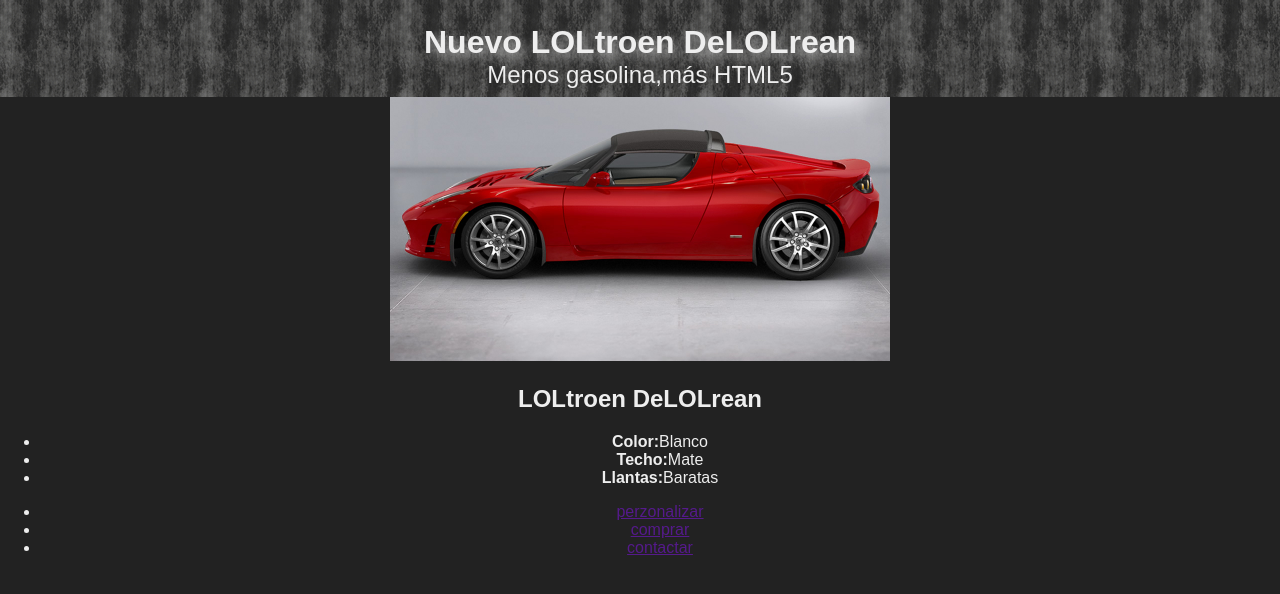
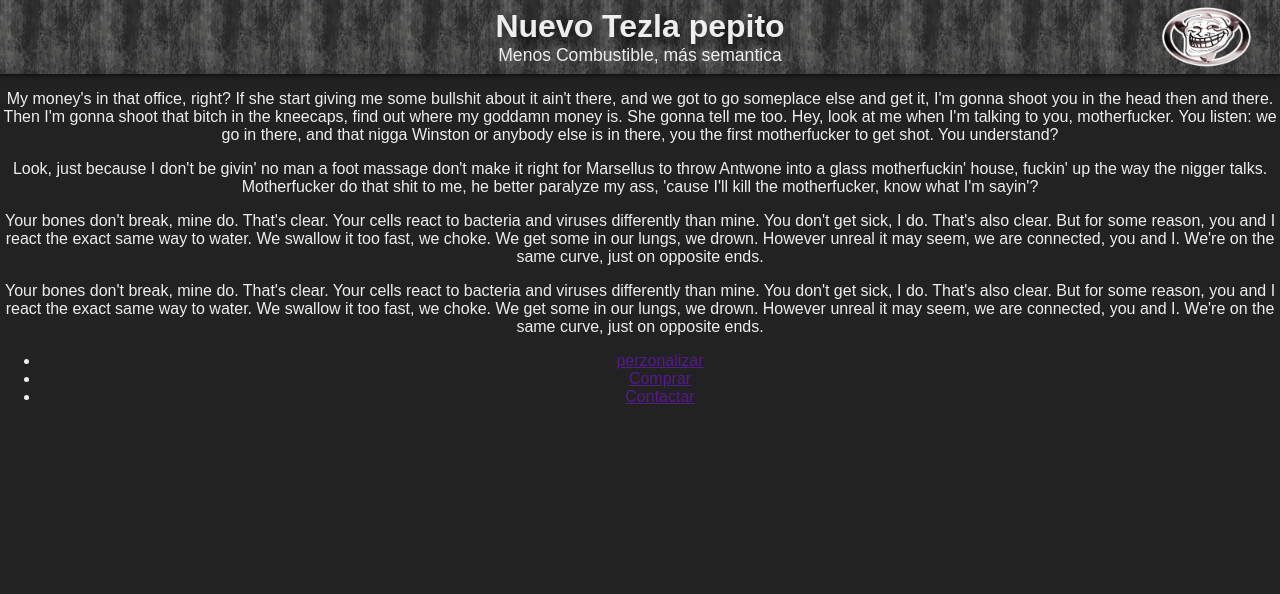
Before and after one commit to Rudibarra/mejorandola, a plain HTML site: page index.html in a window 1280 px wide. Drawn offline with Linux system fonts and the light colour scheme.

Commit message:
clase css latino

```diff
--- a/estilos.css
+++ b/estilos.css
@@ -1,34 +1,35 @@
-@charset "UTF-8";
-
-
-body
-{
-	background-color:#222;
-	color:#EEE;
+body{
+	background:#222;
+	color:#eee;
 	font-family:Arial;
 	font-size:16px;
 	text-align:center;
+}
+
+header{
+	background:url(logo.png) no-repeat 98% center,url(fondo.png);
+	background-size:100px,100px 100px;
+	box-shadow:#000 0 0 6px;
+	margin:0,0,1em,0;
+	padding:0.5em 0;
+	width:100%;
+
+
 
 }
 
-header{
-	background:url("fondo.png");
+header h1{
+	font-size:2em;
 	margin: 0;
-	padding:0.5em 0;
-	width:100%;
-}
+	text-shadow:rgba(0,0,0,0.75) 5px 5px 10px;
 
-header h1{
-	margin: 0;
-	padding:0.5em 0 0 0;
-	text-shadow:rgba(255,255,255,0.5) 5px 5px 10px;
 
 }
 
 header h2{
+	font-size:1.1em;
+	font-weight:normal;
 	margin: 0;
-	font-weight:normal;
-
 
 
 }
--- a/index.html
+++ b/index.html
@@ -1,8 +1,11 @@
 <!doctype html>
 <html lang="es">
+
 <head>
 <meta charset="UTF-8">
-<title>Nuevo LOLtroen DeLOLrean</title>
+
+<title>Nuevo Tezla Pepito</title>
+
 <link rel="stylesheet" href="normalize.css">
 <link rel="stylesheet" href="estilos.css">
 <script src="prefixfree.min.js"></script>
@@ -12,42 +15,47 @@
 
 <header>
 	<hgroup>
-<h1>Nuevo LOLtroen DeLOLrean</h1>
-<h2>Menos gasolina,más HTML5</h2>
+		<h1>Nuevo Tezla pepito</h1>
+    	<h2>Menos Combustible, más semantica</h2>
 	</hgroup>
 </header>
 
 <section>
+	<article id="historia">
 
-    <article id="historia">
-    </article>
-    <figure>
-    	<img src="crojo.jpg"/ width="500px">
-    	<figcaption>
-        	<h2>LOLtroen DeLOLrean</h2>
+    <p>My money's in that office, right? If she start giving me some bullshit about it ain't there, and we got to go someplace else and get it, I'm gonna shoot you in the head then and there. Then I'm gonna shoot that bitch in the kneecaps, find out where my goddamn money is. She gonna tell me too. Hey, look at me when I'm talking to you, motherfucker. You listen: we go in there, and that nigga Winston or anybody else is in there, you the first motherfucker to get shot. You understand? </p>
 
-            <ul>
-            	<li><strong>Color:</strong>Blanco</li>
-                <li><strong>Techo:</strong>Mate</li>
-                <li><strong>Llantas:</strong>Baratas</li>
-			</ul>
+<p>Look, just because I don't be givin' no man a foot massage don't make it right for Marsellus to throw Antwone into a glass motherfuckin' house, fuckin' up the way the nigger talks. Motherfucker do that shit to me, he better paralyze my ass, 'cause I'll kill the motherfucker, know what I'm sayin'? </p>
+
+<p>Your bones don't break, mine do. That's clear. Your cells react to bacteria and viruses differently than mine. You don't get sick, I do. That's also clear. But for some reason, you and I react the exact same way to water. We swallow it too fast, we choke. We get some in our lungs, we drown. However unreal it may seem, we are connected, you and I. We're on the same curve, just on opposite ends. </p>
+
+<p>Your bones don't break, mine do. That's clear. Your cells react to bacteria and viruses differently than mine. You don't get sick, I do. That's also clear. But for some reason, you and I react the exact same way to water. We swallow it too fast, we choke. We get some in our lungs, we drown. However unreal it may seem, we are connected, you and I. We're on the same curve, just on opposite ends. </p>
 
 
-        </figcaption>
+        <figure id="cochecito">
+
         </figure>
 
+    </article>
 
 
 </section>
 
-
 <nav>
 	<ul>
         <li><a href="">perzonalizar</a></li>
-<li><a href="">comprar</a></li>
-<li><a href="">contactar</a></li>
+        <li><a href="">Comprar</a></li>
+        <li><a href="">Contactar</a></li>
+
     </ul>
+
+
 </nav>
+
+
+
+
+
 
 
 
```
Also changed, not shown: logo.png (added). Lines whose indentation alone changed are shown as unchanged.
